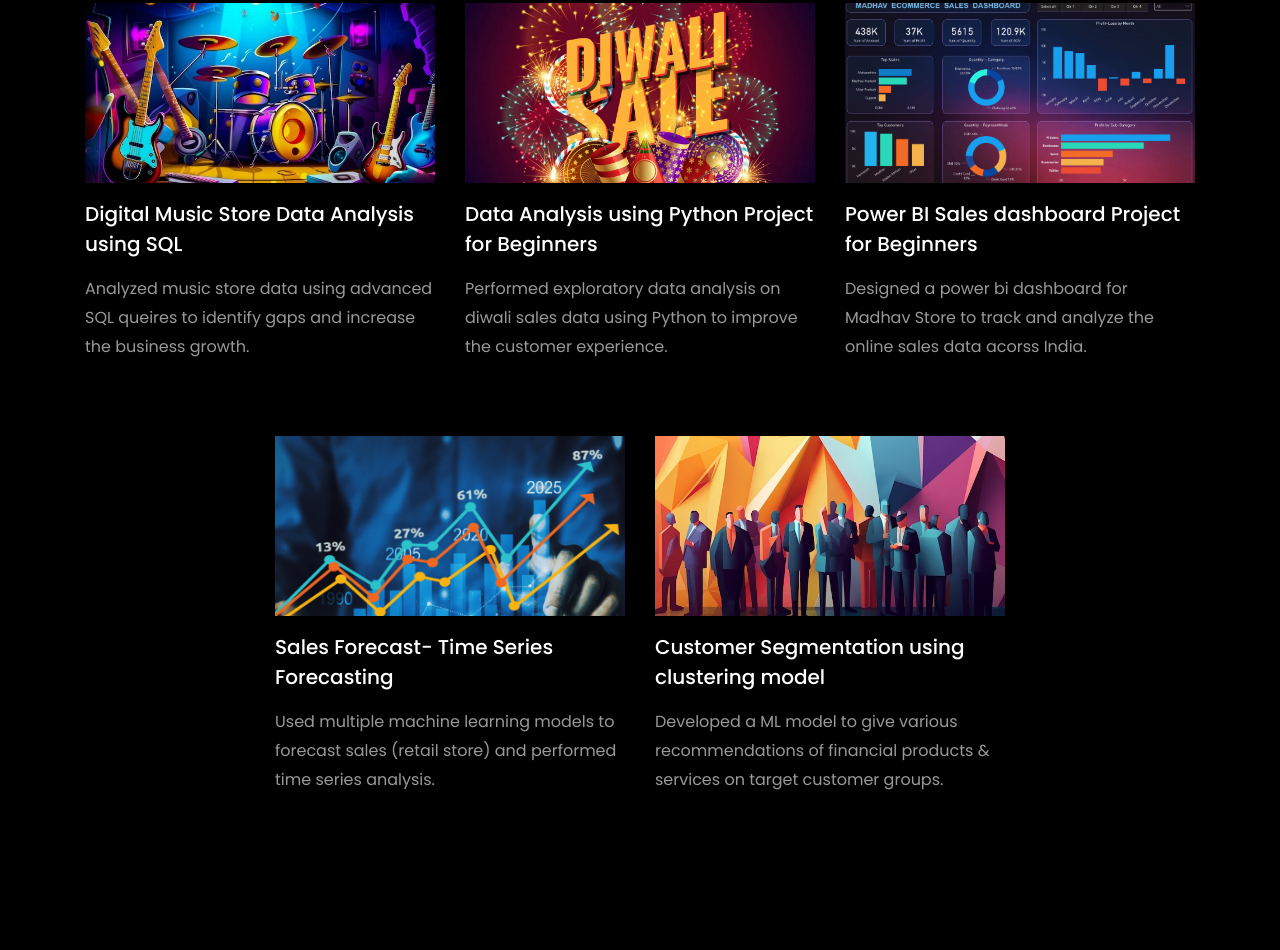
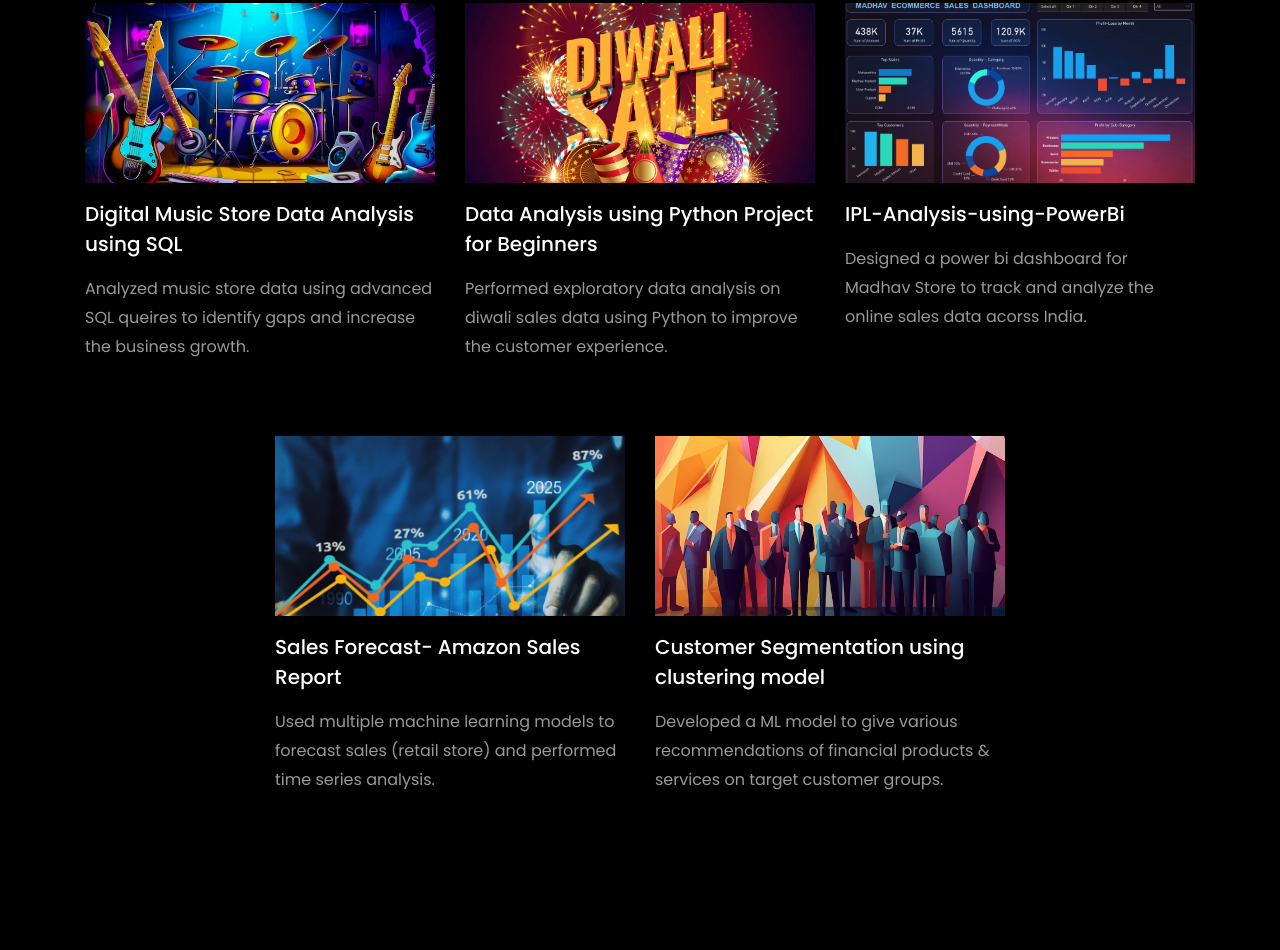
Before and after one commit to SaurabhsinghRajput007/saurabhsingh-Rajput-Portfolio, a plain HTML site: page index.html in a window 1280 px wide. Shown: the part 4029-4979 px from the top of the page. Drawn offline with Linux system fonts and the light colour scheme; animation ran at ten frames a second; files whose address does not match are found by name.

Commit message:
Update index.html

```diff
--- a/index.html
+++ b/index.html
@@ -421,11 +421,11 @@
           </div>
           <div class="col-md-4 d-flex ftco-animate">
           	<div class="blog-entry">
-              <a href="https://github.com/rishabhnmishra/Madhav_Store_Analysis_PowerBI/blob/main/Madhav%20Store%20dashboard.jpg" class="block-20 zoom-effect" style="background-image: url('images/proj_3.jpg');">
+              <a href="https://github.com/SaurabhsinghRajput007/IPL-Analysis-using-PowerBi" class="block-20 zoom-effect" style="background-image: url('images/proj_3.jpg');">
               </a>
               <div class="text mt-3 float-right d-block">
 
-                <h3 class="heading"><a href="https://github.com/rishabhnmishra/Madhav_Store_Analysis_PowerBI/blob/main/Madhav%20Store%20dashboard.jpg">Power BI Sales dashboard Project for Beginners</a></h3>
+                <h3 class="heading"><a href="https://github.com/SaurabhsinghRajput007/IPL-Analysis-using-PowerBi">IPL-Analysis-using-PowerBi</a></h3>
                 <p>Designed a power bi dashboard for Madhav Store to track and analyze the online sales data acorss India.</p>
               </div>
             </div>
@@ -440,7 +440,7 @@
 				</a>
 				<div class="text mt-3 float-right d-block">
 
-				  <h3 class="heading"><a href="https://github.com/SaurabhsinghRajput007/Amazon-Sales-Report">Sales Forecast- Time Series Forecasting</a></h3>
+				  <h3 class="heading"><a href="https://github.com/SaurabhsinghRajput007/Amazon-Sales-Report">Sales Forecast- Amazon Sales Report</a></h3>
 				  <p>Used multiple machine learning models to forecast sales (retail store) and performed time series analysis.</p>
 				</div>
 			  </div>
```
